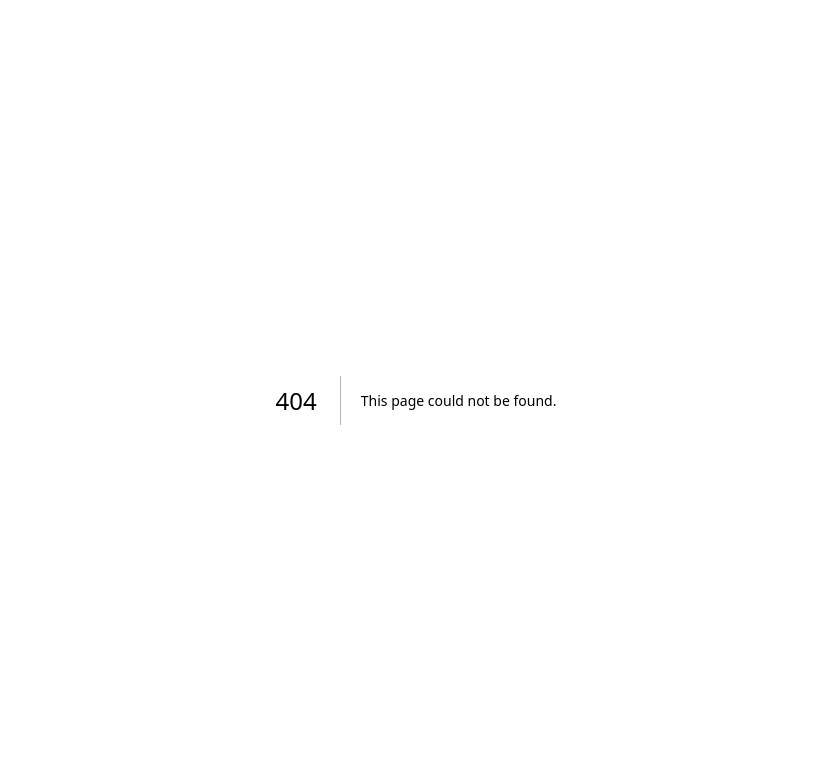
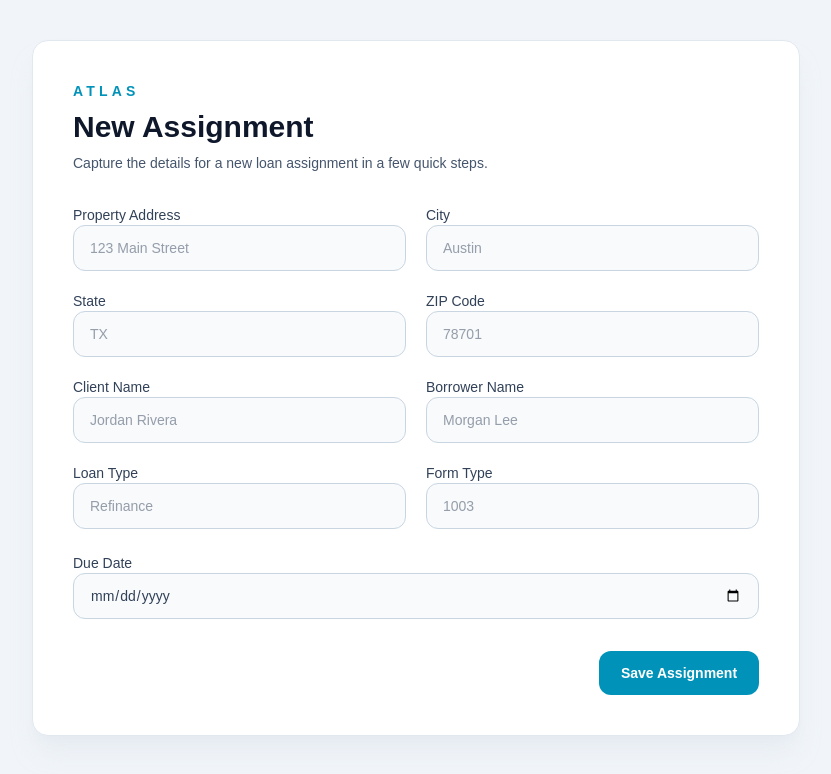
Before and after one commit to k-mccook/Atlas-Platform, a Next.js app: page /assignments/new in a window 1280 px wide. Before the commit this address had no page. Shown: the top 774 px of the page, without its empty margins (224-1055 px from the left). Built offline with nearby package versions, Linux system fonts and the light colour scheme; no server answers.

Commit message:
Sprint 10 - Assignment creation working

```diff
--- /dev/null
+++ b/app/assignments/new/page.tsx
@@ -0,0 +1,216 @@
+'use client'
+
+import { FormEvent, useState } from 'react'
+import { useRouter } from 'next/navigation'
+import { supabase } from '../../lib/supabase'
+
+const initialFormState = {
+  propertyAddress: '',
+  city: '',
+  state: '',
+  zipCode: '',
+  clientName: '',
+  borrowerName: '',
+  loanType: '',
+  formType: '',
+  dueDate: '',
+}
+
+export default function NewAssignmentPage() {
+  const router = useRouter()
+  const [form, setForm] = useState(initialFormState)
+  const [isSaving, setIsSaving] = useState(false)
+  const [errorMessage, setErrorMessage] = useState('')
+
+  const handleChange = (field: keyof typeof initialFormState, value: string) => {
+    setForm((prev) => ({ ...prev, [field]: value }))
+  }
+
+  const handleSubmit = async (event: FormEvent<HTMLFormElement>) => {
+    event.preventDefault()
+    setIsSaving(true)
+    setErrorMessage('')
+
+    const {
+      data: { user },
+      error: userError,
+    } = await supabase.auth.getUser()
+
+    if (userError || !user) {
+      setErrorMessage('Please sign in before creating an assignment.')
+      setIsSaving(false)
+      return
+    }
+
+    const { error } = await supabase.from('assignments').insert([
+      {
+        property_address: form.propertyAddress,
+        city: form.city,
+        state: form.state,
+        zip: form.zipCode,
+        client_name: form.clientName,
+        borrower_name: form.borrowerName,
+        loan_type: form.loanType,
+        form_type: form.formType,
+        due_date: form.dueDate,
+        status: 'New',
+        created_by: user.id,
+      },
+    ])
+
+    if (error) {
+      setErrorMessage('We could not save this assignment right now. Please try again.')
+      setIsSaving(false)
+      return
+    }
+
+    router.push('/dashboard')
+  }
+
+  return (
+    <div className="min-h-screen bg-slate-100 px-4 py-10 text-slate-800 sm:px-6 lg:px-8">
+      <div className="mx-auto flex max-w-5xl items-center justify-center">
+        <div className="w-full max-w-3xl rounded-2xl border border-slate-200 bg-white p-8 shadow-xl shadow-slate-200/70 sm:p-10">
+          <div className="mb-8 space-y-2">
+            <p className="text-sm font-semibold uppercase tracking-[0.3em] text-cyan-600">
+              Atlas
+            </p>
+            <h1 className="text-3xl font-semibold text-slate-900">New Assignment</h1>
+            <p className="text-sm text-slate-600">
+              Capture the details for a new loan assignment in a few quick steps.
+            </p>
+          </div>
+
+          <form className="space-y-6" onSubmit={handleSubmit}>
+            <div className="grid gap-5 md:grid-cols-2">
+              <label className="space-y-2 text-sm font-medium text-slate-700">
+                <span>Property Address</span>
+                <input
+                  className="w-full rounded-xl border border-slate-300 bg-slate-50 px-4 py-3 outline-none transition focus:border-cyan-500 focus:bg-white"
+                  value={form.propertyAddress}
+                  onChange={(event) => handleChange('propertyAddress', event.target.value)}
+                  placeholder="123 Main Street"
+                  required
+                />
+              </label>
+
+              <label className="space-y-2 text-sm font-medium text-slate-700">
+                <span>City</span>
+                <input
+                  className="w-full rounded-xl border border-slate-300 bg-slate-50 px-4 py-3 outline-none transition focus:border-cyan-500 focus:bg-white"
+                  value={form.city}
+                  onChange={(event) => handleChange('city', event.target.value)}
+                  placeholder="Austin"
+                  required
+                />
+              </label>
+
+              <label className="space-y-2 text-sm font-medium text-slate-700">
+                <span>State</span>
+                <input
+                  className="w-full rounded-xl border border-slate-300 bg-slate-50 px-4 py-3 outline-none transition focus:border-cyan-500 focus:bg-white"
+                  value={form.state}
+                  onChange={(event) => handleChange('state', event.target.value)}
+                  placeholder="TX"
+                  required
+                />
+              </label>
+
+              <label className="space-y-2 text-sm font-medium text-slate-700">
+                <span>ZIP Code</span>
+                <input
+                  className="w-full rounded-xl border border-slate-300 bg-slate-50 px-4 py-3 outline-none transition focus:border-cyan-500 focus:bg-white"
+                  value={form.zipCode}
+                  onChange={(event) => handleChange('zipCode', event.target.value)}
+                  placeholder="78701"
+                  required
+                />
+              </label>
+
+              <label className="space-y-2 text-sm font-medium text-slate-700">
+                <span>Client Name</span>
+                <input
+                  className="w-full rounded-xl border border-slate-300 bg-slate-50 px-4 py-3 outline-none transition focus:border-cyan-500 focus:bg-white"
+                  value={form.clientName}
+                  onChange={(event) => handleChange('clientName', event.target.value)}
+                  placeholder="Jordan Rivera"
+                  required
+                />
+              </label>
+
+              <label className="space-y-2 text-sm font-medium text-slate-700">
+                <span>Borrower Name</span>
+                <input
+                  className="w-full rounded-xl border border-slate-300 bg-slate-50 px-4 py-3 outline-none transition focus:border-cyan-500 focus:bg-white"
+                  value={form.borrowerName}
+                  onChange={(event) => handleChange('borrowerName', event.target.value)}
+                  placeholder="Morgan Lee"
+                  required
+                />
+              </label>
+
+              <label className="space-y-2 text-sm font-medium text-slate-700">
+                <span>Loan Type</span>
+                <input
+                  className="w-full rounded-xl border border-slate-300 bg-slate-50 px-4 py-3 outline-none transition focus:border-cyan-500 focus:bg-white"
+                  value={form.loanType}
+                  onChange={(event) => handleChange('loanType', event.target.value)}
+                  placeholder="Refinance"
+                  required
+                />
+              </label>
+
+              <label className="space-y-2 text-sm font-medium text-slate-700">
+                <span>Form Type</span>
+                <input
+                  className="w-full rounded-xl border border-slate-300 bg-slate-50 px-4 py-3 outline-none transition focus:border-cyan-500 focus:bg-white"
+                  value={form.formType}
+                  onChange={(event) => handleChange('formType', event.target.value)}
+                  placeholder="1003"
+                  required
+                />
+              </label>
+            </div>
+
+            <label className="block space-y-2 text-sm font-medium text-slate-700">
+              <span>Due Date</span>
+              <input
+                type="date"
+                className="w-full rounded-xl border border-slate-300 bg-slate-50 px-4 py-3 outline-none transition focus:border-cyan-500 focus:bg-white"
+                value={form.dueDate}
+                onChange={(event) => handleChange('dueDate', event.target.value)}
+                required
+              />
+            </label>
+
+            {errorMessage ? (
+              <div className="rounded-xl border border-rose-200 bg-rose-50 px-4 py-3 text-sm text-rose-700">
+                {errorMessage}
+              </div>
+            ) : null}
+
+            <div className="flex items-center justify-end pt-2">
+              <button
+                type="submit"
+                disabled={isSaving}
+                className="inline-flex min-w-40 items-center justify-center rounded-xl bg-cyan-600 px-5 py-3 text-sm font-semibold text-white transition hover:bg-cyan-700 disabled:cursor-not-allowed disabled:bg-cyan-400"
+              >
+                {isSaving ? (
+                  <span className="flex items-center gap-2">
+                    <svg className="h-4 w-4 animate-spin" viewBox="0 0 24 24" fill="none">
+                      <circle className="opacity-25" cx="12" cy="12" r="10" stroke="currentColor" strokeWidth="4" />
+                      <path className="opacity-75" fill="currentColor" d="M4 12a8 8 0 018-8V0C5.373 0 0 5.373 0 12h4zm2 5.291A7.962 7.962 0 014 12H0c0 3.042 1.135 5.824 3 7.938l3-2.647z" />
+                    </svg>
+                    Saving...
+                  </span>
+                ) : (
+                  'Save Assignment'
+                )}
+              </button>
+            </div>
+          </form>
+        </div>
+      </div>
+    </div>
+  )
+}
```
